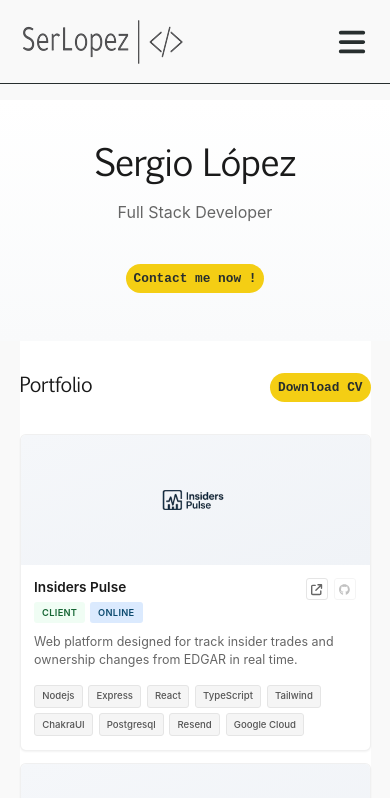
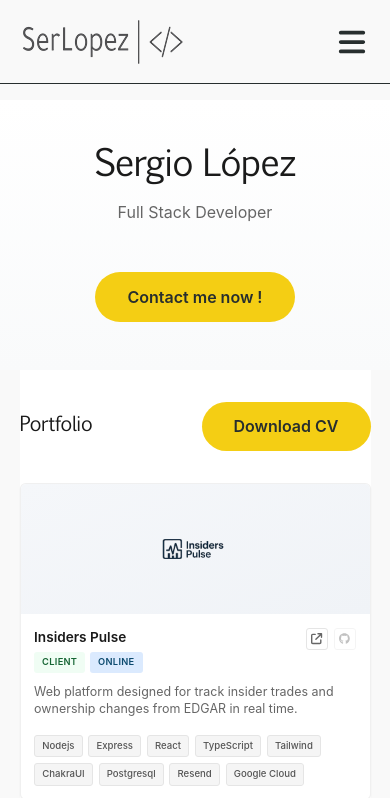
Before and after one commit to monsieurlopez/site_web_2.0, a React (Vite) app: page / in a window 390 px wide. Shown: the top 798 px of the page. Built offline with nearby package versions, Linux system fonts and the light colour scheme; a web font is replaced by a local one.

Commit message:
style: update home buttons with Aion-style design and hover effects
Amp-Thread-ID: https://ampcode.com/threads/T-019bfacf-528e-7266-98e7-14e27658c022
Co-authored-by: Amp <amp@ampcode.com>

```diff
--- a/src/components/pages/Home/Hero.css
+++ b/src/components/pages/Home/Hero.css
@@ -50,8 +50,10 @@
 
 .hero-information .button-primary {
   display: inline-block;
-  margin-top: 1.5rem;
+  margin-top: 2rem;
   align-self: center;
+  padding: 0.8rem 2rem;
+  font-size: 1rem;
 }
 
 /* ===== RESPONSIVE ===== */
--- a/src/components/pages/Home/Portfolio.css
+++ b/src/components/pages/Home/Portfolio.css
@@ -11,6 +11,12 @@
   gap: 2rem;
   padding-bottom: 3rem;
   flex-wrap: wrap;
+}
+
+.portfolio-header .button-primary {
+  padding: 0.8rem 2rem;
+  font-size: 1rem;
+  white-space: nowrap;
 }
 
 .portfolio-header h2 {
--- a/src/index.css
+++ b/src/index.css
@@ -118,23 +118,24 @@ img {
 
 .button-primary,
 .button-submit {
-  padding: 0.5rem 1rem;
+  padding: 0.7rem 1.5rem;
   border-radius: 2rem;
   background-color: #f4ce14;
   color: #272e2e;
-  font-weight: bold;
-  font-size: 0.9rem;
-  transition:
-    background-color 0.2s,
-    border-color 0.2s;
+  font-weight: 600;
+  font-size: 0.95rem;
+  transition: all 0.3s ease;
+  border: none;
+  cursor: pointer;
+  font-family: -apple-system, BlinkMacSystemFont, "Segoe UI", "Roboto", "Oxygen", "Ubuntu", "Cantarell", sans-serif;
 }
 
 @media (max-width: 576px) {
   .button-primary,
   .button-submit {
-    padding: 0.3rem 0.5rem;
-    border-radius: 1rem;
-    font-size: 0.8rem;
+    padding: 0.6rem 1.2rem;
+    border-radius: 2rem;
+    font-size: 0.9rem;
   }
 }
 
@@ -143,6 +144,7 @@ img {
 .button-submit:hover,
 .button-submit:focus {
   background-color: #272e2e;
-  border-color: #272e2e;
   color: #ffffff;
+  transform: translateY(-2px);
+  box-shadow: 0 8px 24px rgba(0, 0, 0, 0.15);
 }
```
Also changed, not shown: 15 other files (tests, documents, lock files or other folders).
